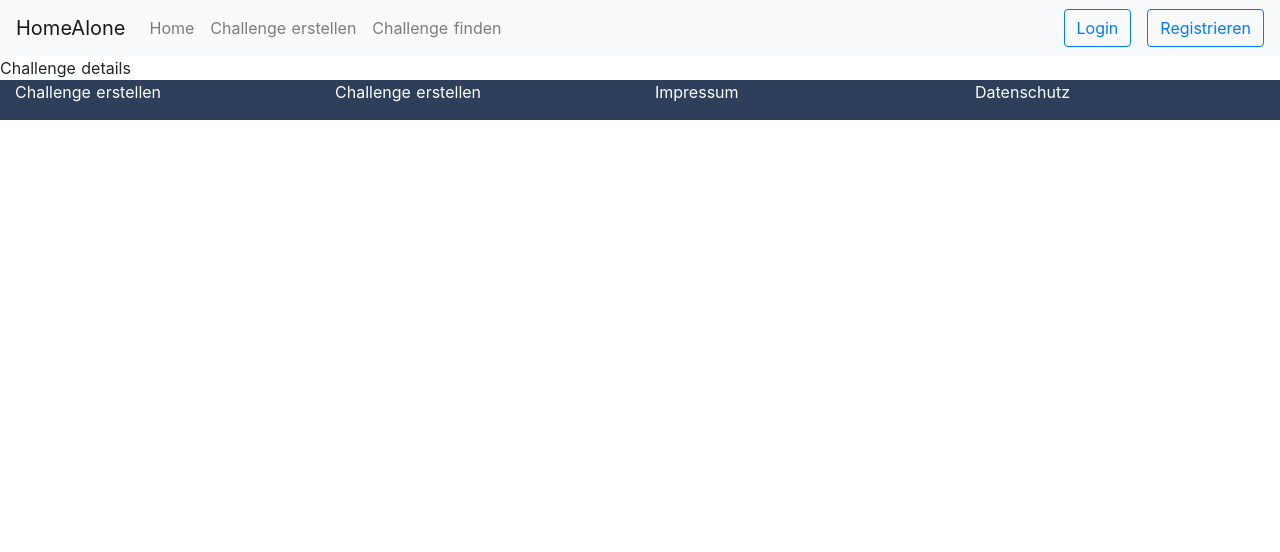
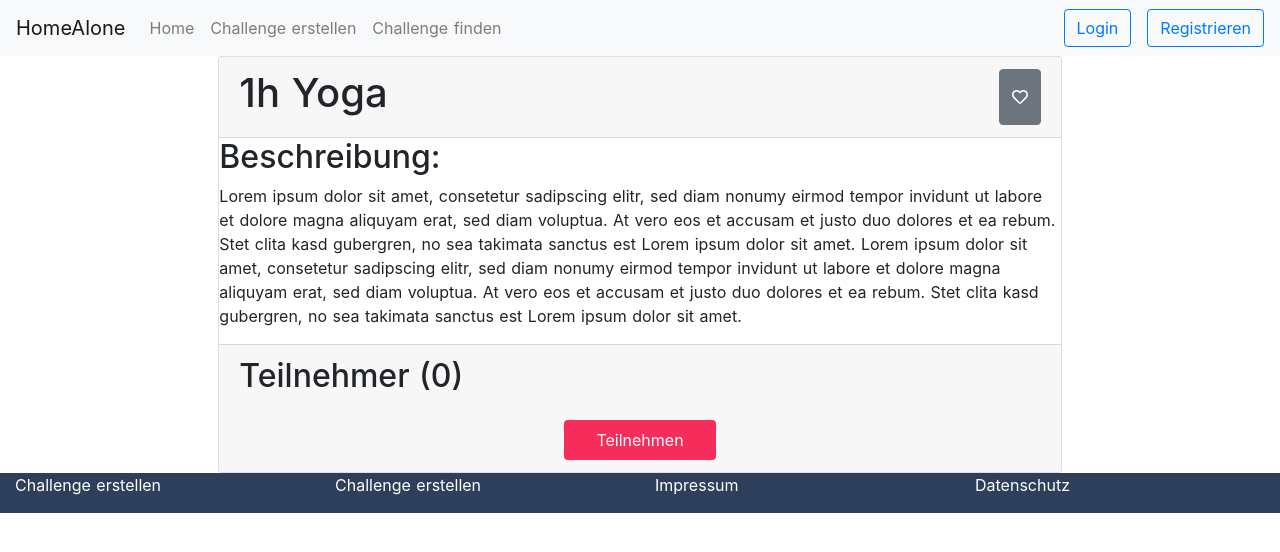
Before and after one commit to RichardMEN11/home_alone_challenge, a Nuxt app: page /challenges/details in a window 1280 px wide. Shown: the top 552 px of the page. Built offline with nearby package versions, Linux system fonts and the light colour scheme.

Commit message:
Implement raw challenge details page

```diff
--- /dev/null
+++ b/components/challenges/ChallengeDetails.vue
@@ -0,0 +1,87 @@
+<template>
+  <div class="card">
+    <div class="card-header d-flex justify-content-between">
+      <h1>{{ challenge.title }}</h1>
+      <b-button type="button" @click="toggleLike">
+        <font-awesome-icon :icon="likeIcon" />
+      </b-button>
+    </div>
+    <b-card-text>
+      <h2>Beschreibung:</h2>
+      {{ challenge.description }}
+    </b-card-text>
+    <div class="card-footer">
+      <h2>Teilnehmer ({{ participants.length }})</h2>
+      <participants-list
+        :participants="participants"
+        @load-more="loadMoreParticipants"
+      />
+      <div class="call-to-action">
+        <b-button variant="primary">
+          Teilnehmen
+        </b-button>
+      </div>
+    </div>
+  </div>
+</template>
+
+<script>
+import { FontAwesomeIcon } from '@fortawesome/vue-fontawesome'
+import ParticipantsList from '~/components/challenges/ParticipantsList.vue'
+
+export default {
+  components: {
+    FontAwesomeIcon,
+    ParticipantsList
+  },
+  props: {
+    challenge: { type: Object, required: true },
+    liked: { type: Boolean, default: false }
+  },
+  data () {
+    return {
+      participants: []
+    }
+  },
+  computed: {
+    likeIcon () {
+      return this.liked === true ? ['fas', 'heart'] : ['far', 'heart']
+    }
+  },
+  created () {
+    this.fetchParticipants(0, 10)
+  },
+  methods: {
+    toggleLike () {
+      // @TODO
+    },
+    loadMoreParticipants () {
+      // @TODO use offset and limit
+      this.fetchParticipants()
+    },
+    async fetchParticipants (offset, limit) {
+      const data = { challenge_id: this.challenge_id }
+      if (Number.isInteger(offset)) {
+        data.offset = offset
+      }
+      if (Number.isInteger(limit)) {
+        data.limit = limit
+      }
+      try {
+        await this.$store.dispatch('load-more-participants', data)
+      } catch (e) {
+        // @TODO specify error message
+        this.errors = 'Ein Fehler ist aufgetreten.'
+      }
+    }
+  }
+
+}
+</script>
+
+<style scoped>
+  .call-to-action {
+    margin-top: 1em;
+    text-align: center;
+  }
+</style>
--- /dev/null
+++ b/components/challenges/ParticipantsList.vue
@@ -0,0 +1,52 @@
+<template>
+  <div class="d-flex flex-wrap">
+    <avatar
+      v-for="user of participants"
+      :key="'participant-' + user.username"
+      :src="user.avatar"
+      :title="user.username"
+    />
+    <b-button
+      v-if="hasMoreParticipants"
+      variant="link"
+      size="lg"
+      @click="loadMore"
+    >
+      ...
+    </b-button>
+  </div>
+</template>
+
+<script>
+
+import Avatar from '~/components/user/Avatar.vue'
+
+export default {
+  components: {
+    Avatar
+  },
+  props: {
+    participants: { type: Array, default: () => { return [] } },
+    total: { type: Number, default: 0 }
+  },
+  computed: {
+    hasMoreParticipants () {
+      return this.participants.length < this.total
+    }
+  },
+  methods: {
+    toggleLike () {
+      // @TODO
+    },
+    loadMore () {
+      this.$emit('load-more')
+    }
+  }
+}
+</script>
+
+<style scoped>
+  .avatar {
+    margin: 0.1em;
+  }
+</style>
--- /dev/null
+++ b/components/user/Avatar.vue
@@ -0,0 +1,37 @@
+<template>
+  <div class="avatar">
+    <b-img rounded="circle" :src="imgSrc"/>
+  </div>
+</template>
+
+<script>
+
+export default {
+  props: {
+    src: { type: String },
+    title: { type: String }
+  },
+  computed: {
+    imgSrc () {
+      return typeof this.src === 'undefined' || this.src.length === 0 ? '/img/default-avatar.jpg' : this.src
+    }
+  }
+}
+</script>
+
+<style lang="scss" scoped>
+  .avatar {
+    position: relative;
+    font-size: 3em;
+    width: 1em;
+    height: 1em;
+    border-radius: 50%;
+    background-color: #999;
+
+    > img {
+      position: absolute;
+      width: 100%;
+      height: 100%;
+    }
+  }
+</style>
--- a/package.json
+++ b/package.json
@@ -13,6 +13,7 @@
   },
   "dependencies": {
     "@fortawesome/fontawesome-svg-core": "^1.2.27",
+    "@fortawesome/free-regular-svg-icons": "^5.12.1",
     "@fortawesome/free-solid-svg-icons": "^5.12.1",
     "@fortawesome/vue-fontawesome": "^0.1.9",
     "@nuxtjs/axios": "^5.3.6",
--- a/pages/challenges/details.vue
+++ b/pages/challenges/details.vue
@@ -1,9 +1,39 @@
 <template>
   <div>
-    Challenge details
+    <!-- banner -->
+    <b-row>
+      <b-col cols="12" md="8" offset-md="2">
+        <challenge-details
+          :challenge="challenge"
+          :participants="participants"
+          :liked="liked"
+        />
+      </b-col>
+    </b-row>
   </div>
 </template>
 
-<script></script>
+<script>
+import ChallengeDetails from '~/components/challenges/ChallengeDetails.vue'
 
-<style lang="scss" scoped></style>
+export default {
+  layout: 'default',
+  components: {
+    ChallengeDetails
+  },
+  data () {
+    return {
+      challenge: {},
+      liked: false
+    }
+  },
+  created () {
+    // @TODO get and set challenge, and user preference (-> liked)
+    this.challenge = {
+      id: 1,
+      title: '1h Yoga',
+      description: 'Lorem ipsum dolor sit amet, consetetur sadipscing elitr, sed diam nonumy eirmod tempor invidunt ut labore et dolore magna aliquyam erat, sed diam voluptua. At vero eos et accusam et justo duo dolores et ea rebum. Stet clita kasd gubergren, no sea takimata sanctus est Lorem ipsum dolor sit amet. Lorem ipsum dolor sit amet, consetetur sadipscing elitr, sed diam nonumy eirmod tempor invidunt ut labore et dolore magna aliquyam erat, sed diam voluptua. At vero eos et accusam et justo duo dolores et ea rebum. Stet clita kasd gubergren, no sea takimata sanctus est Lorem ipsum dolor sit amet.'
+    }
+  }
+}
+</script>
--- a/plugins/fontawesome.js
+++ b/plugins/fontawesome.js
@@ -1,6 +1,7 @@
 import Vue from 'vue'
 import { library, config } from '@fortawesome/fontawesome-svg-core'
 import { FontAwesomeIcon } from '@fortawesome/vue-fontawesome'
+import { far } from '@fortawesome/free-regular-svg-icons'
 import { fas } from '@fortawesome/free-solid-svg-icons'
 
 // This is important, we are going to let Nuxt.js worry about the CSS
@@ -8,6 +9,7 @@ config.autoAddCss = false
 
 // You can add your icons directly in this plugin. See other examples for how you
 // can add other styles or just individual icons.
+library.add(far)
 library.add(fas)
 
 // Register the component globally
```
Also changed, not shown: static/img/default-avatar.jpg (added), 1 other file (tests, documents, lock files or other folders).
